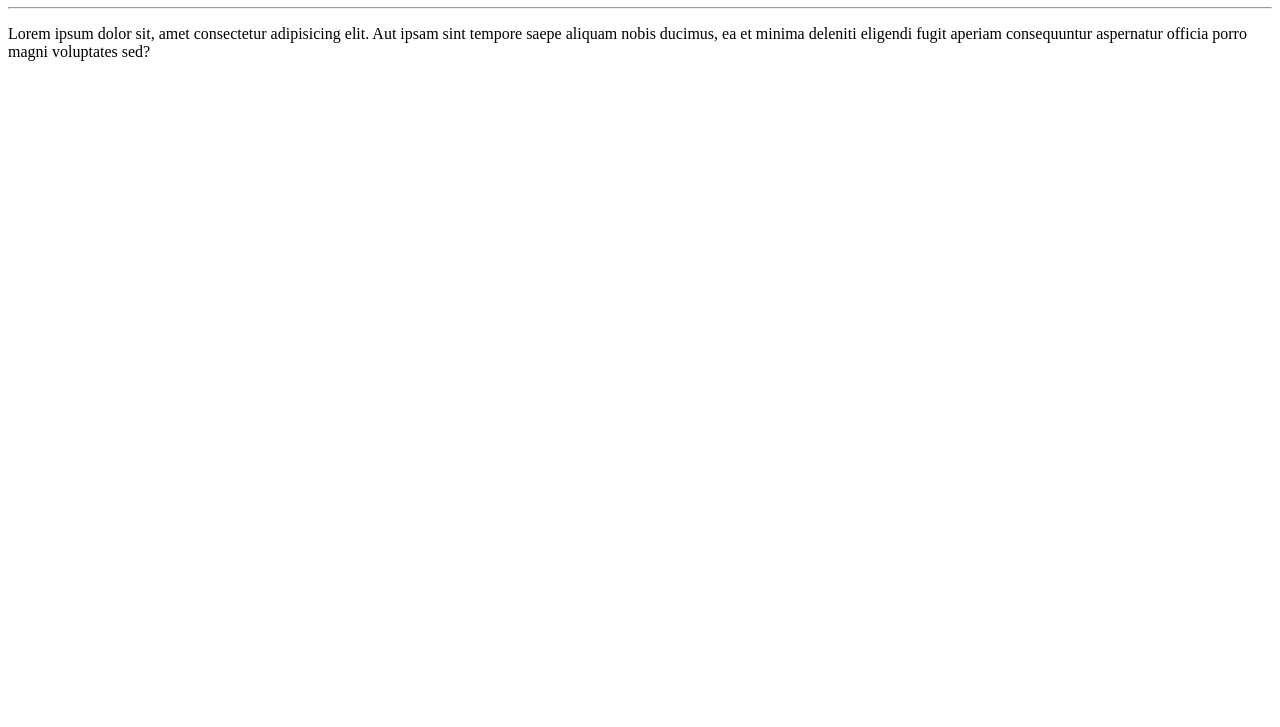
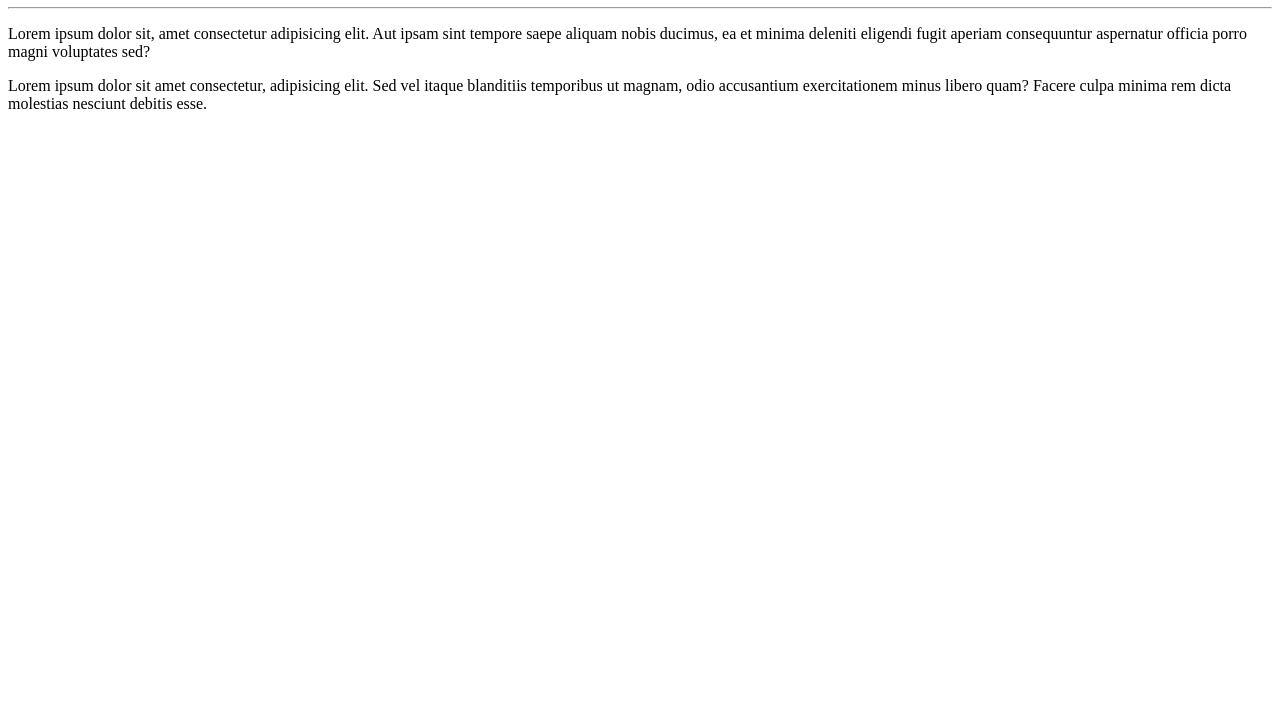
Before and after one commit to JoaoPedroHR/Ola-Mundo, a plain HTML site: page site-exemplo/index.html in a window 1280 px wide. Shown: the part 73-800 px from the top of the page. Drawn offline with Linux system fonts and the light colour scheme.

Commit message:
Adicionei um parágrafo

```diff
--- a/site-exemplo/index.html
+++ b/site-exemplo/index.html
@@ -10,5 +10,6 @@
     <h1>Olá, Mundo!</h1>
     <hr>
     <p>Lorem ipsum dolor sit, amet consectetur adipisicing elit. Aut ipsam sint tempore saepe aliquam nobis ducimus, ea et minima deleniti eligendi fugit aperiam consequuntur aspernatur officia porro magni voluptates sed?</p>
+    <p>Lorem ipsum dolor sit amet consectetur, adipisicing elit. Sed vel itaque blanditiis temporibus ut magnam, odio accusantium exercitationem minus libero quam? Facere culpa minima rem dicta molestias nesciunt debitis esse.</p>
 </body>
 </html>
```
